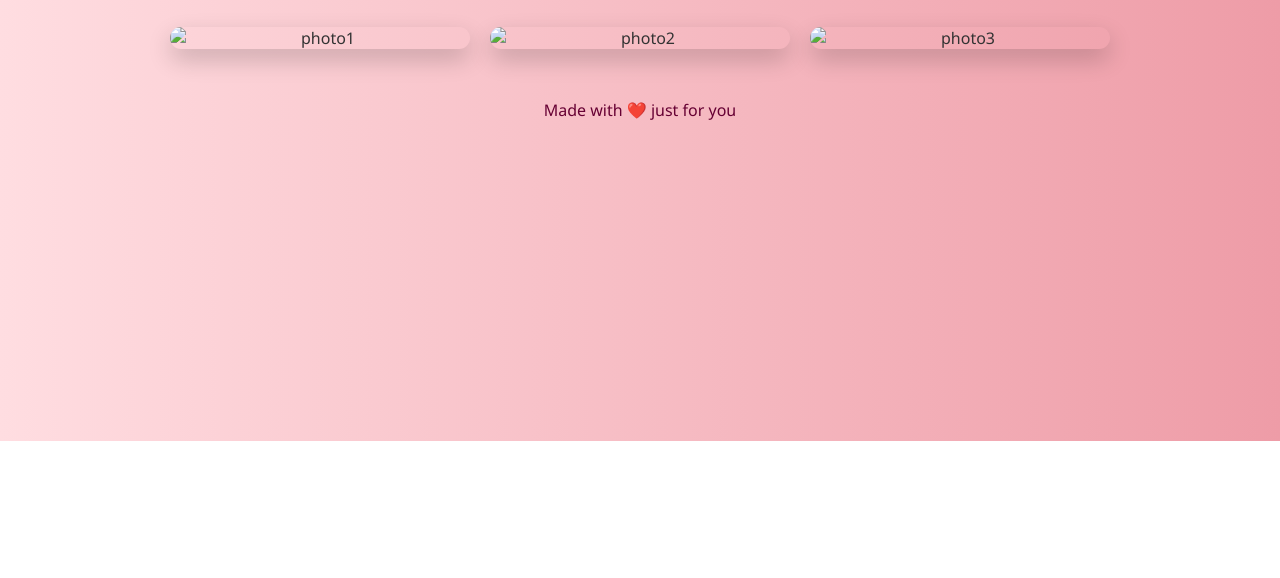
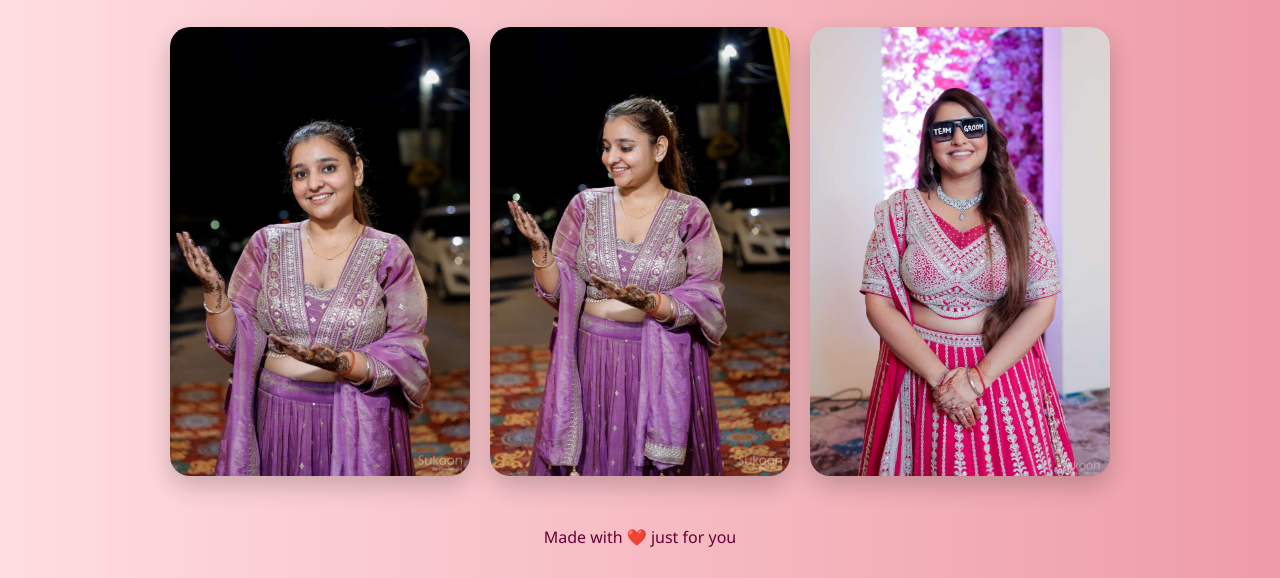
Before and after one commit to anonymns2004-stack/vishal, a plain HTML site: page index.html in a window 1280 px wide. Shown: the part 359-937 px from the top of the page. Before the commit the page ends 800 px from the top, so only its background shows below. Drawn offline with Linux system fonts and the light colour scheme.

Commit message:
Update index.html

```diff
--- a/index.html
+++ b/index.html
@@ -93,9 +93,9 @@ that you’re becoming special to me ❤️
 <div class="heart">❤️ 💖 💕 💘 💗</div>
 
 <div class="gallery">
-    <img src="photo1.jpg" alt="photo1">
-    <img src="photo2.jpg" alt="photo2">
-    <img src="photo3.jpg" alt="photo3">
+    <img src="photo1.jpeg" alt="photo1">
+    <img src="photo2.jpeg" alt="photo2">
+    <img src="photo3.jpeg" alt="photo3">
 </div>
 
 <footer>
```
